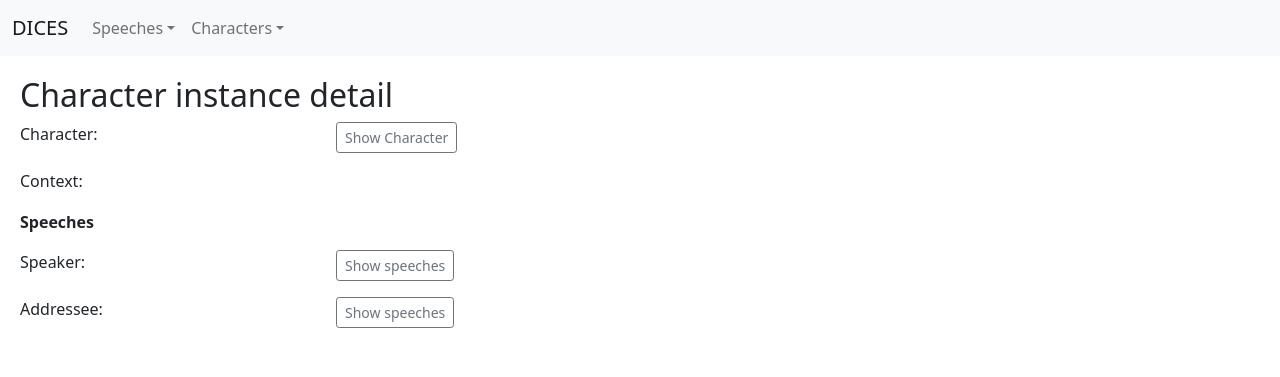
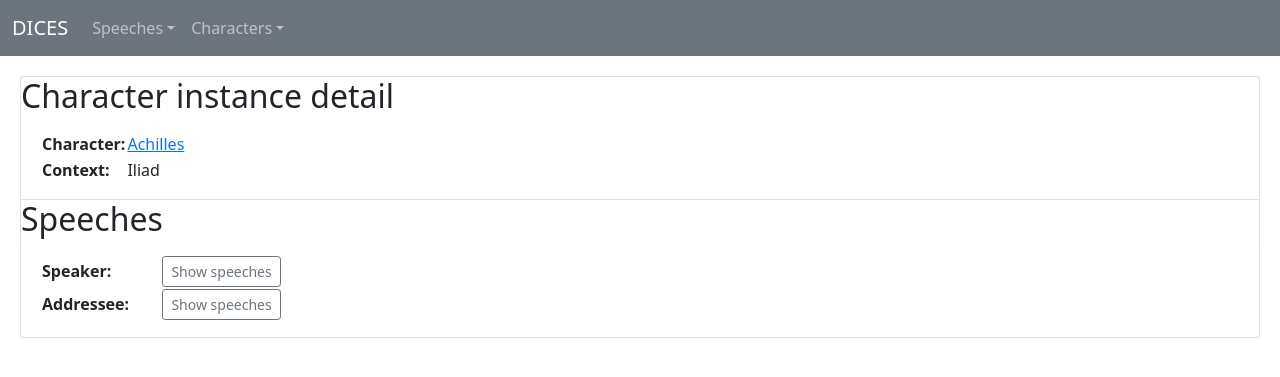
Before and after one commit to cwf2/dices, a Django app: page /app/instances/4 in a window 1280 px wide. Shown: the top 377 px of the page. Run offline with Django 3.2, Linux system fonts and the light colour scheme; data comes from the database, SQL or seed files in the repository; some libraries are stand-ins or nearby versions.

Commit message:
add character detail template

```diff
--- a/speechdb/templates/speechdb/base.html
+++ b/speechdb/templates/speechdb/base.html
@@ -5,12 +5,14 @@
     <!-- Required meta tags -->
     <meta charset="utf-8">
     <meta name="viewport" content="width=device-width, initial-scale=1, shrink-to-fit=no">
-<link href="https://cdn.jsdelivr.net/npm/bootstrap@5.0.0-beta2/dist/css/bootstrap.min.css" rel="stylesheet" integrity="sha384-BmbxuPwQa2lc/FVzBcNJ7UAyJxM6wuqIj61tLrc4wSX0szH/Ev+nYRRuWlolflfl" crossorigin="anonymous">
+    <link href="https://cdn.jsdelivr.net/npm/bootstrap@5.0.0-beta2/dist/css/bootstrap.min.css" rel="stylesheet" integrity="sha384-BmbxuPwQa2lc/FVzBcNJ7UAyJxM6wuqIj61tLrc4wSX0szH/Ev+nYRRuWlolflfl" crossorigin="anonymous">
+    <link href="{% static 'speechdb/style.css' %}" rel="stylesheet">
+    <link rel="icon" type="image/png" href="{% static 'speechdb/dices.png' %}"/>
     <title>{% block title %}DICES{% endblock %}</title>
   </head>
   <body>
 
-    <nav class="navbar navbar-expand-lg navbar-light bg-light">
+    <nav class="navbar navbar-expand-md navbar-dark bg-secondary">
       <div class="container-fluid">
         <a class="navbar-brand" href="{% url 'app:index' %}">
           DICES
@@ -20,7 +22,7 @@
         </button>
         {% block navbar %}
         <div class="collapse navbar-collapse" id="navbarSupportedContent">
-          <ul class="navbar-nav me-auto mb-2 mb-lg-0">
+          <ul class="navbar-nav">
             <li class="nav-item dropdown">
               <a class="nav-link dropdown-toggle" id="link-drpdn-speeches" href="#" role="button" data-bs-toggle="dropdown" aria-expanded="false">Speeches</a>
               <div class="dropdown-menu" aria-labelledby="link-drpdn-speeches">
--- a/speechdb/templates/speechdb/base_sidebar.html
+++ b/speechdb/templates/speechdb/base_sidebar.html
@@ -3,7 +3,7 @@
 {% block body %}
 <div class="row">
   <div class="col-lg-3">
-    <div class="alert alert-dark">
+    <div class="alert alert-secondary">
       <h4>{% block sidebar_title %}{% endblock %}</h4>
       {% block sidebar_content %}
       {% endblock %}
--- a/speechdb/templates/speechdb/characterinstance_detail.html
+++ b/speechdb/templates/speechdb/characterinstance_detail.html
@@ -4,48 +4,47 @@
   <div style="margin-top:1em;"><strong>Detail</strong></div>
 
 {% block content %}
-<div class="jumbotron">
-  <h2>Character instance  detail</h2>
-  <div class="row">
-    <div class="col-md-3">
-      <p>Character: <span class="badge badge-secondary">{{ inst.char.name }}</span></p>
-    </div>
-    <div class="col">
-      <a id="btn_char" class="btn btn-outline-secondary btn-sm" href="{% url 'app:characters' inst.char.pk %}">Show Character</a></p>
+<div class="accordion">
+  <div class="accordion-item">
+    <h2 class="accordion-header">Character instance  detail</h2>
+    <div class="accordion-body">
+      <table>
+        <tbody>
+          <tr>
+            <th>Character:</th>
+            <td><a href="{% url 'app:character_detail' inst.char.pk %}">{{ inst.char.name }}</a></td>
+          </tr>
+          {% if inst.disg %}
+          <tr>
+            <th>Disguise:</th>
+            <td>{{ inst.disg.name }}</td>
+          </tr>
+          {% endif %}
+          <tr>
+            <th>Context:</th>
+            <td>{{ inst.context }}</td>
+          </tr>
+        </tbody>
+      </table>
     </div>
   </div>
-  {% if inst.disg %}
-  <div class="row">
-    <div class="col">
-      <p>Disguise: <span class="badge badge-secondary">{{ inst.disg.name }}</span></p>
-    </div>
-  </div>
-  {% endif %}
-  <div class="row">
-    <div class="col">
-      <p>Context: <span class="badge badge-secondary">{{ inst.context }}</span></p>
-    </div>
-  </div>
-  <div class="row">
-    <div class="col">
-      <p><strong>Speeches</strong></p>
-    </div>
-  </div>
-  <div class="row">
-    <div class="col-sm-3">
-      <p>Speaker: <span class="badge badge-secondary">{{ inst.speeches.count }}</span></p>
-    </div>
-    <div class="col">
-      <p><a id="btn_spkr" class="btn btn-outline-secondary btn-sm" href="{% url 'app:speeches' %}?spkr_inst={{ inst.pk }}">Show speeches</a></p>
-    </div>
-  </div>
-  <div class="row">
-    <div class="col-sm-3">
-      <p>Addressee: <span class="badge badge-secondary">{{ inst.addresses.count }}</span></p>
-    </div>
-    <div class="col">
-      <p><a id="btn_addr" class="btn btn-outline-secondary btn-sm" href="{% url 'app:speeches' %}?addr_inst={{ inst.pk }}">Show speeches</a></p>
-    </div>
+  <div class="accordion-item">
+  <h2 class="accordion-header">Speeches</h2>
+  <div class="accordion-body">
+    <table>
+      <tbody>
+        <tr>
+          <th>Speaker:</th>
+          <td><span class="badge badge-secondary">{{ inst.speeches.count }}</span></td>
+          <td><a id="btn_spkr" class="btn btn-outline-secondary btn-sm" href="{% url 'app:speeches' %}?spkr_inst={{ inst.pk }}">Show speeches</a></td>
+        </tr>
+        <tr>
+          <th>Addressee:</th>
+          <td><span class="badge badge-secondary">{{ inst.addresses.count }}</span></td>
+          <td><a id="btn_addr" class="btn btn-outline-secondary btn-sm" href="{% url 'app:speeches' %}?addr_inst={{ inst.pk }}">Show speeches</a></td>
+        </tr>
+      </tbody>
+    </table>
   </div>
 </div>
 {% endblock %}
--- a/speechdb/urls.py
+++ b/speechdb/urls.py
@@ -7,6 +7,7 @@ frontend_urls = ([
     path('login/', auth_views.LoginView.as_view(template_name='speechdb/login.html'), name='login'),
     path('logout/', auth_views.logout_then_login, {'login_url':'app:index'}, name='logout'),
     path('characters/', views.AppCharacterList.as_view(), name='characters'),
+    path('characters/<int:pk>', views.AppCharacterDetail.as_view(), name='character_detail'),
     path('characters/search/', views.AppCharacterSearch.as_view(), name='character_search'),
     path('instances/', views.AppCharacterInstanceList.as_view(), name='instances'),
     path('instances/<int:pk>', views.AppCharacterInstanceDetail.as_view(), name='instance_detail'),
--- a/speechdb/views.py
+++ b/speechdb/views.py
@@ -294,6 +294,20 @@ class AppCharacterInstanceDetail(DetailView):
         return context
 
 
+class AppCharacterDetail(DetailView):
+    model = Character
+    template_name = 'speechdb/character_detail.html'
+    context_object_name = 'char'
+
+    def get_context_data(self, **kwargs):
+        # Call the base implementation first to get a context
+        context = super().get_context_data(**kwargs)
+        # add useful info
+        context['reader'] = CTS_READER
+
+        return context
+
+
 class AppSpeechList(ListView):
     model = Speech
     template_name = 'speechdb/speech_list.html'
@@ -302,7 +316,7 @@ class AppSpeechList(ListView):
         ('spkr_id', int),
         ('addr_id', int),
         ('char_id', int),
-#        ('char_inst', int),
+        ('char_inst', int),
         ('spkr_inst', int),
         ('addr_inst', int),
         ('cluster_id', int),
```
Also changed, not shown: speechdb/templates/speechdb/character_detail.html (added, +15 -0 lines), speechdb/templates/speechdb/speech_list.html (+18 -2 lines), speechdb/templates/speechdb/speechcluster_detail.html (+18 -2 lines), speechdb/static/speechdb/dices.png (added).
